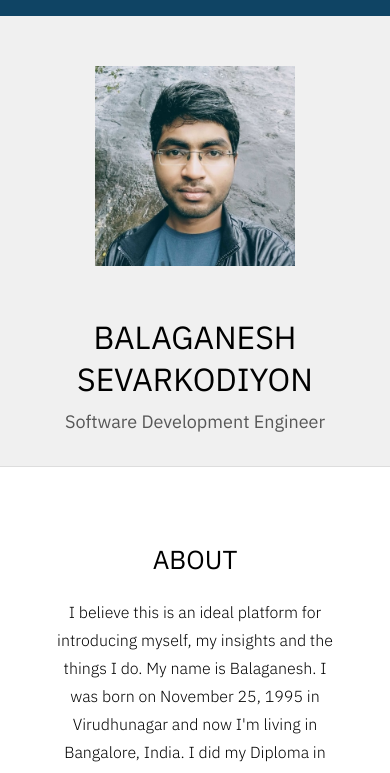
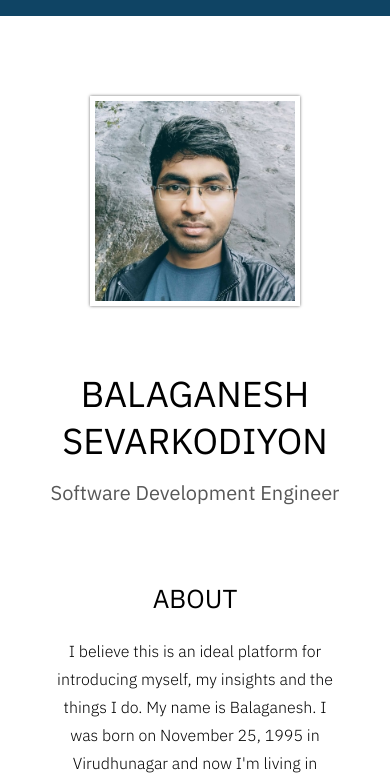
Before and after one commit to balaganeshbala/website, a React app: page / in a window 390 px wide. Shown: the part 64-837 px from the top of the page. Built offline with nearby package versions, Linux system fonts and the light colour scheme.

Commit message:
Design changes

```diff
--- a/app/components/About.js
+++ b/app/components/About.js
@@ -16,9 +16,9 @@ export default class About extends React.Component {
 	  	return(<div id="about-container">
 	  				<div id="about-title">ABOUT</div>
 	  				<p id="about-text">
-                  		{ "I believe this is an ideal platform for introducing myself, my insights and the things I do. My name is Balaganesh. I was born on November 25, 1995 in Virudhunagar and now I'm living in Bangalore, India. I did my Diploma in Computer Engineering at VSVN Polytechnic College, Virudhunagar and after that I completed my bachelor's degree in computer science at Mepco Schlenk Engineering College, Sivakasi in the year 2016. Now I'm working as a Software Development Engineer at " }
+                  		{ "I believe this is an ideal platform for introducing myself, my insights and the things I do. My name is Balaganesh. I was born on November 25, 1995 in Virudhunagar and now I'm living in Bangalore, India. I did my Diploma in Computer Engineering at VSVN Polytechnic College, Virudhunagar and after that I completed my bachelor's degree in Computer Science at Mepco Schlenk Engineering College, Sivakasi in the year 2016. Now I'm working as a Software Development Engineer at " }
                   		<a id="link" href='https://juspay.in' target='_blank'>Juspay</a>
-                  		{ ". My interests are in computer programming, drawing and UI designing. I'm not a religious person but not an atheist. I'm a pescatarian. I love classical music. I'm a keen reader of online articles." }
+                  		{ ". My interests are in computer programming, drawing and UI designing. I'm not a religious person but not an atheist. I'm a vegetarian. I love classical music. I'm a keen reader of online articles." }
 	  				</p>
 			   </div>);
   	}
--- a/app/components/Name.js
+++ b/app/components/Name.js
@@ -15,10 +15,12 @@ export default class Name extends React.Component {
     render() {
         return ( <div id="name-container">
             <div id="inner-container">
-                <img id="photo" width="200px" height="200px" src="../images/photo.jpg" />
-                <div id="right-text">
-                    <span id="name-text">BALAGANESH SEVARKODIYON</span><br/>
-                    <span id="designation-text">Software Development Engineer</span>
+                <div id="photo-container">
+                  <img id="photo" width="200px" height="200px" src="../images/photo.jpg" />
+                </div>
+                <div id="bottom-text">
+                  <span id="name-text">BALAGANESH SEVARKODIYON</span>
+                  <span id="designation-text">Software Development Engineer</span>
                 </div>
             </div>
         </div>);
--- a/app/styles/Name.css
+++ b/app/styles/Name.css
@@ -1,11 +1,10 @@
 
 #name-container {
 	width: 100%;
-	background-color: #F0F0F0;
 	text-align: center;
 	vertical-align: middle;
   position: relative;
-	border-bottom: #dddddd solid 1px;
+  min-width: 300px;
 }
 
 #inner-container {
@@ -14,114 +13,39 @@
   left: 0;
   right: 0;
   margin: auto;
-	position: absolute;
+  min-height: 360px;
+}
+
+#photo-container {
+  width: 260px;
+  top:0;
+  bottom: 0;
+  left: 0;
+  right: 0;
+  margin: auto;
+  padding-top: 80px;
+}
+
+#photo {
+  border: 5px solid #ffffff;
+  -webkit-box-shadow: 0px 0px 3px 0px rgba(110,110,110,1);
+  -moz-box-shadow: 0px 0px 3px 0px rgba(110,110,110,1);
+  box-shadow: 0px 0px 3px 0px rgba(110,110,110,1);
 }
 
 #name-text {
   font-size: 36px;
-	position: absolute;
+  margin-top: 60px;
+  padding-left: 20px;
+  padding-right: 20px;
+  display: block;
 }
 
 #designation-text {
 	font-size: 20px;
   color: #575757;
-	position: absolute;
+  padding-left: 20px;
+  padding-right: 20px;
+  display: block;
+  margin-top: 15px;
 }
-
-@media screen and (min-width: 864px) {
-
-
-	#name-container {
-		height: 300px;
-	}
-
-	#right-text {
-		float: right;
-		width: 550px;
-	}
-
-	#inner-container {
-		top:0;
-	    bottom: 0;
-	    left: 0;
-	    right: 0;
-	    margin: auto;
-		width: 800px;
-		height: 200px;
-		text-align: left;
-		position: absolute;
-	}
-
-	#name-text {
-		margin-top: 62px;
-	}
-
-	#designation-text {
-		margin-top: 102px;
-	}
-}
-
-@media screen and (max-width: 863px) {
-
-	#name-container {
-		height: 420px;
-	}
-
-	#photo {
-		position: relative;
-		display: block;
-		top: 50px;
-		left: 0;
-		bottom: 0;
-		right: 0;
-		margin: auto;
-	}
-
-	#right-text {
-		display: inline-block;
-		margin: 0 auto;
-		width: 90%;
-	}
-
-	#inner-container {
-		width: 100%;
-		text-align: center;
-	}
-
-	#name-text {
-		text-align: center;
-		position: relative;
-		width: 100%;
-		top: 100px;
-	}
-
-	#designation-text {
-		position: relative;
-		width: 100%;
-		top: 110px;
-	}
-}
-
-@media screen and (max-width: 581px) {
-
-	#name-text {
-		font-size: 32px;
-	}
-
-	#designation-text {
-		font-size: 18px;
-		top: 110px;
-	}
-}
-
-@media screen and (max-width: 495px) {
-
-	#name-container {
-		height: 450px;
-		min-width: 300px;
-	}
-
-	#designation-text {
-		top: 110px;
-	}
-}
```
Lines whose indentation alone changed are shown as unchanged.
